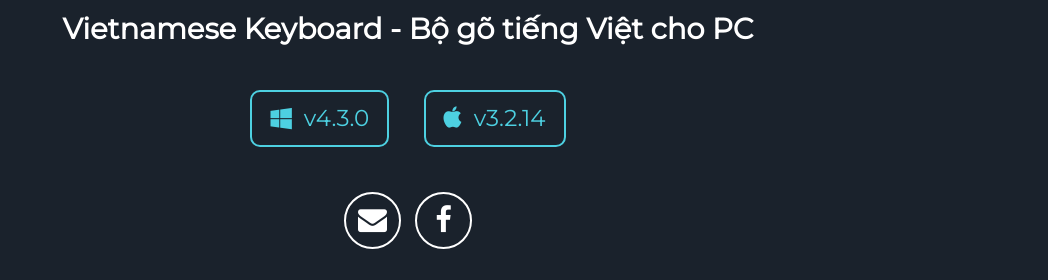
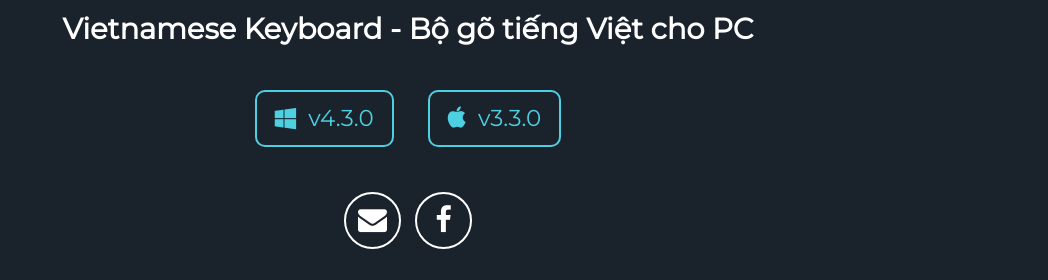
Before and after one commit to lamquangminh/EVKey, a Jekyll site: the page built from docs/index.html, in a window 1280 px wide. Shown: the part 449-729 px from the top of the page, without its empty margins (232-1280 px from the left). Built offline with Jekyll 4.4.1, drawn with Linux system fonts in a browser that asks for light colours; some web fonts are replaced.

Commit message:
update mac 3.3.0
3.3.0

```diff
--- a/docs/_includes/header.html
+++ b/docs/_includes/header.html
@@ -63,7 +63,7 @@
     <a href="https://github.com/lamquangminh/EVKey/releases/download/Release/EVKey.zip" title="Tải về cho Windows" rel="nofollow">
       <i class="fa fa-windows"></i>&nbsp;&nbsp;<span>v4.3.0</span></a>
     <a href="https://github.com/lamquangminh/EVKey/releases/download/Release/EVKeyMac.zip" title="Tải về cho macOS" rel="nofollow">
-      <i class="fa fa-apple"></i>&nbsp;&nbsp;<span>v3.2.14</span></a>
+      <i class="fa fa-apple"></i>&nbsp;&nbsp;<span>v3.3.0</span></a>
   </div>
 
     <div class="header-icons tanimation">
```
Also changed, not shown: 1 other file.
